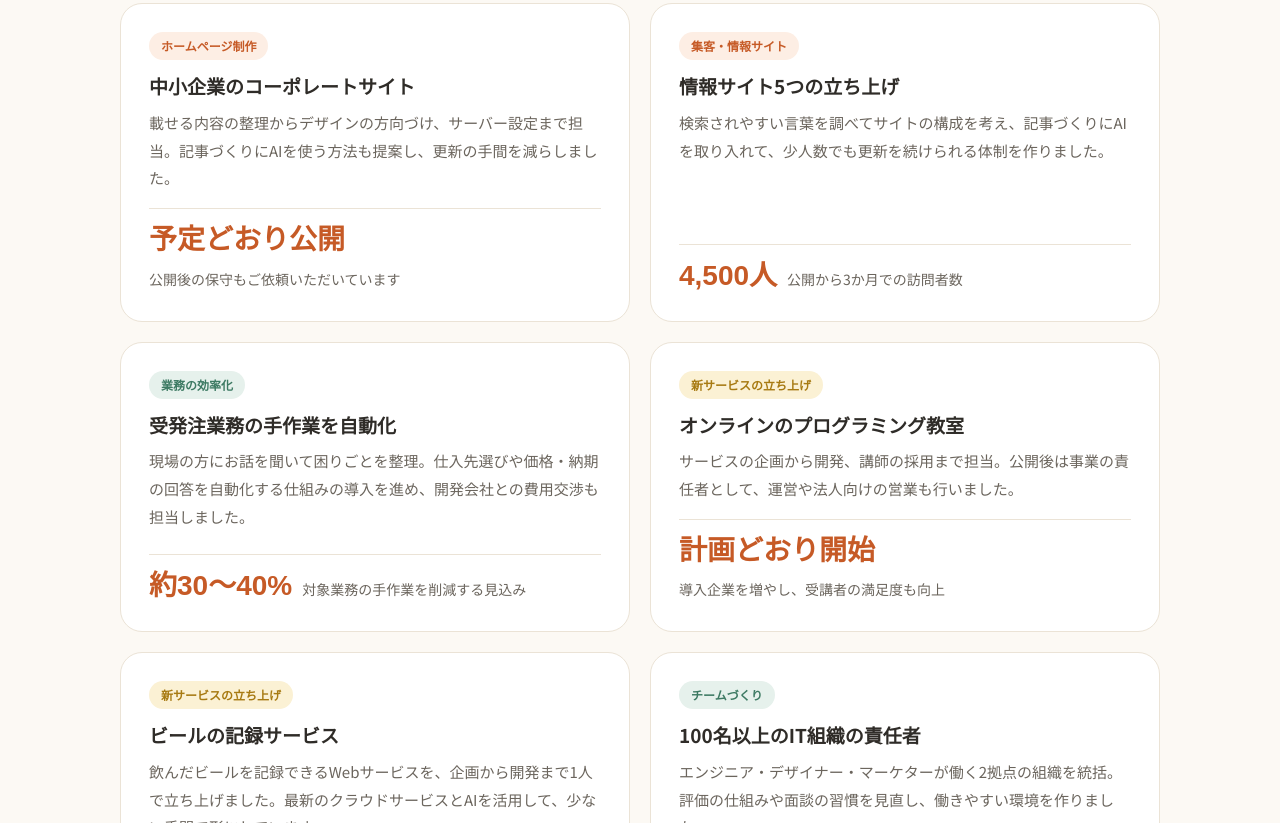
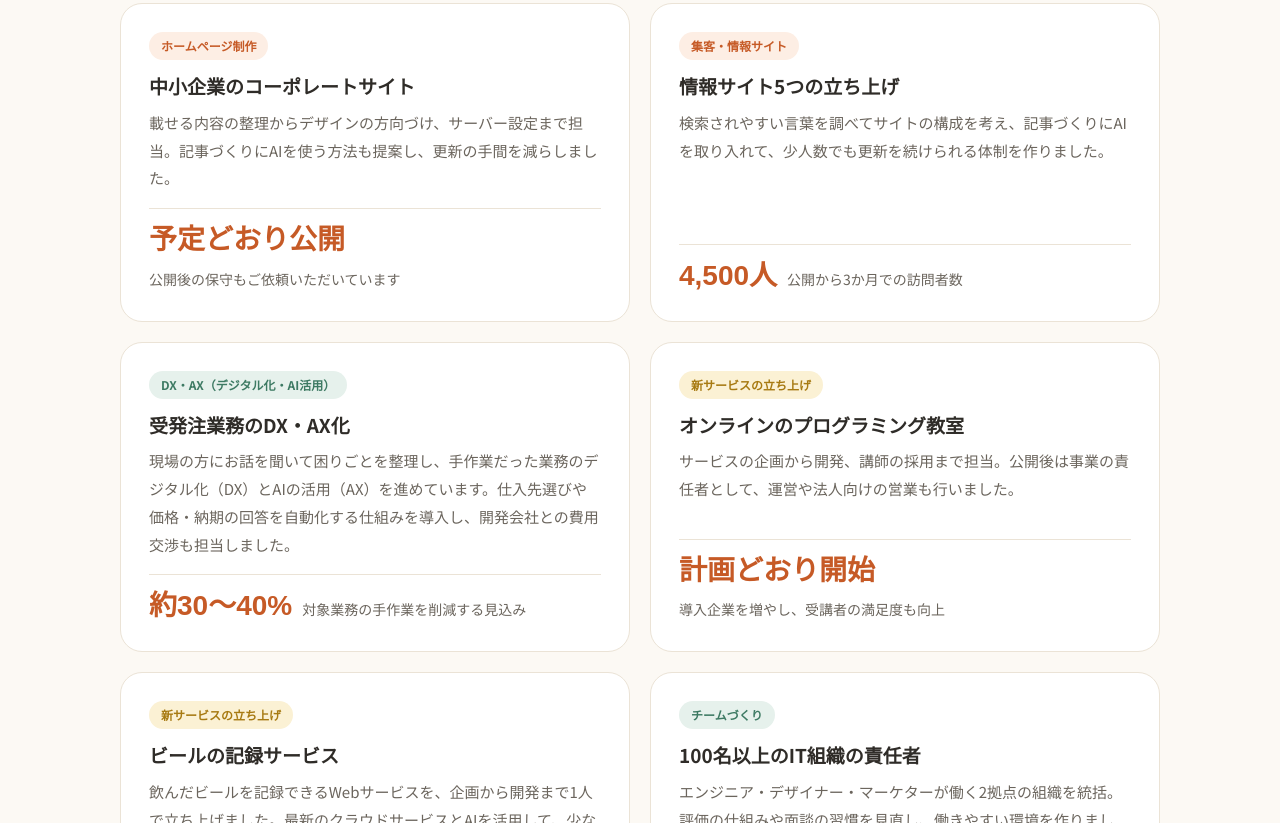
Before and after one commit to mokumokaai-cmyk/mokumokaai-cmyk.github.io, a plain HTML site: page index.html in a window 1280 px wide. Shown: the part 3012-3835 px from the top of the page. Drawn offline with Linux system fonts and the light colour scheme; a web font is replaced by a local one.

Commit message:
Highlight DX and AX in order management case
Co-Authored-By: Claude Opus 5.5 <noreply@anthropic.com>

```diff
--- a/index.html
+++ b/index.html
@@ -290,7 +290,7 @@ footer{padding:36px 0 48px;color:var(--muted);font-size:13px;text-align:center}
             <li>今の仕事の流れを聞いて、ムダを整理</li>
             <li>既製サービスか、作るかを比べてご提案</li>
             <li>スプレッドシートなどを使った自動化</li>
-            <li>AI（ChatGPTなど）の業務への取り入れ</li>
+            <li>DX（デジタル化）・AX（AI活用）の推進</li>
             <li>開発会社とのやりとりの代行</li>
           </ul>
           <div class="for"><b>こんな方に：</b>Excel・紙・メールでの管理が限界になってきた方</div>
@@ -357,9 +357,9 @@ footer{padding:36px 0 48px;color:var(--muted);font-size:13px;text-align:center}
           <div class="result"><span class="big">4,500人</span><span class="small">公開から3か月での訪問者数</span></div>
         </div>
         <div class="card case">
-          <span class="kind c-green">業務の効率化</span>
-          <h3>受発注業務の手作業を自動化</h3>
-          <p>現場の方にお話を聞いて困りごとを整理。仕入先選びや価格・納期の回答を自動化する仕組みの導入を進め、開発会社との費用交渉も担当しました。</p>
+          <span class="kind c-green">DX・AX（デジタル化・AI活用）</span>
+          <h3>受発注業務のDX・AX化</h3>
+          <p>現場の方にお話を聞いて困りごとを整理し、手作業だった業務のデジタル化（DX）とAIの活用（AX）を進めています。仕入先選びや価格・納期の回答を自動化する仕組みを導入し、開発会社との費用交渉も担当しました。</p>
           <div class="result"><span class="big">約30〜40%</span><span class="small">対象業務の手作業を削減する見込み</span></div>
         </div>
         <div class="card case">
```
